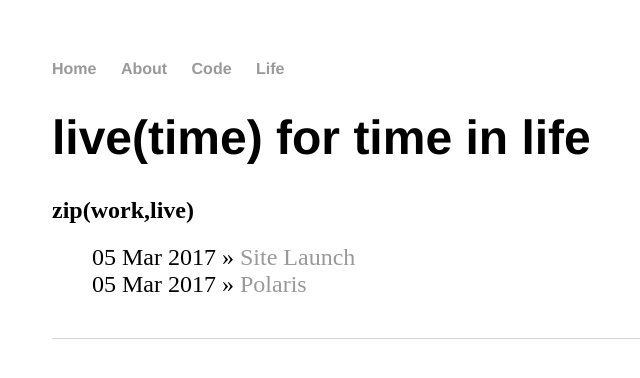
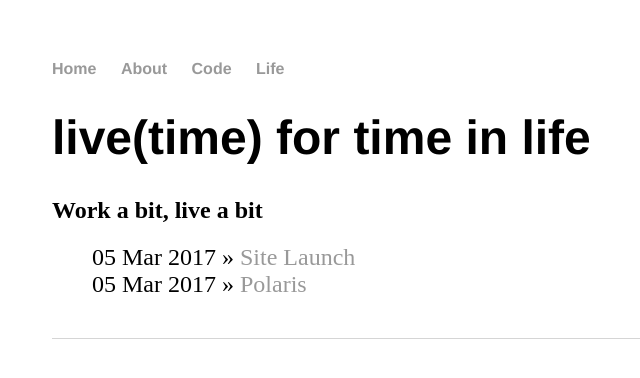
Before and after one commit to qcqqcq/qcqqcq.github.io, a Jekyll site: the page built from index.html, in a window 1280 px wide. Shown: the top 378 px of the page, without its empty margins (140-780 px from the left). Built offline with Jekyll 4.4.1, drawn with Linux system fonts in a browser that asks for light colours.

Commit message:
make all dir lower case

```diff
--- a/index.html
+++ b/index.html
@@ -4,7 +4,7 @@ title: [live(time) for time in life]
 ---
 
     <h1>{{ page.title }}</h1>
-    <h2>zip(work,live)</h2>
+    <h2>Work a bit, live a bit</h2>
     <ul class="posts">
 
       {% for post in site.posts %}
--- a/Life/index.html
+++ b/life/index.html
@@ -6,7 +6,7 @@ title: Wander, wonder
     <h1>{{ page.title }}</h1>
     <ul class="posts">
 
-    {% for post in site.categories.Life %}
+    {% for post in site.categories.life %}
     <li><span>{{ post.date | date_to_string }}</span> » <a href="{{ post.url }}" title="{{ post.title }}">{{ post.title }}</a></li>
       {% endfor %}
     </ul>
```
Also changed, not shown: code/index.html (renamed from Code/index.html), life/_posts/2017-03-05-polaris.md (renamed from Life/_posts/2017-03-05-polaris.md), life/_posts/2017-03-05-site-launch.md (renamed from Life/_posts/2017-03-05-site-launch.md).
